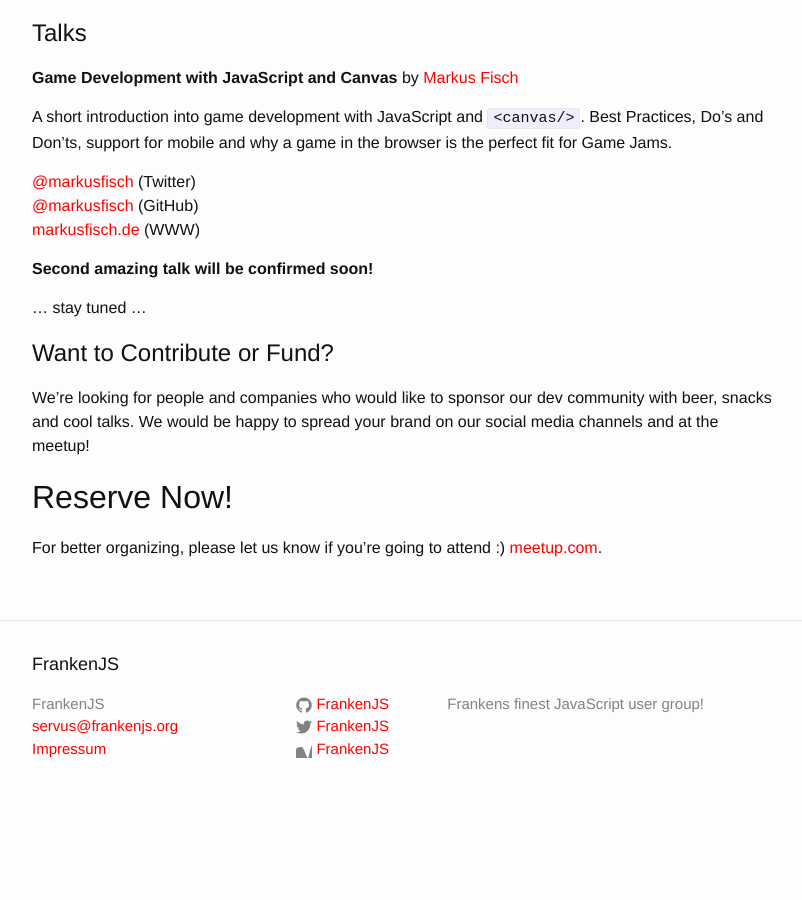
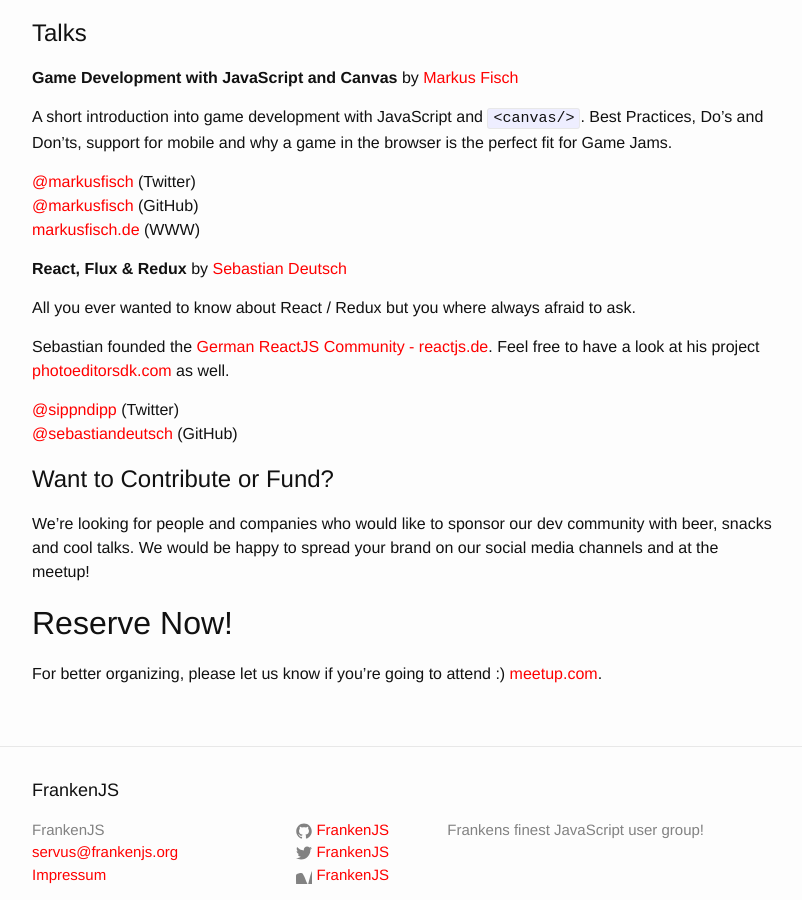
Before and after one commit to FrankenJS/frankenjs.github.io, a Jekyll site: the page built from _posts/2015-09-29-one-year-frankenjs.markdown, in a window 1280 px wide and 900 px high, scrolled down 571 px. Shown: the whole window, without its empty margins (238-1040 px from the left). Built offline with Jekyll 4.4.1, drawn with Linux system fonts in a browser that asks for light colours; before the commit the page ends 1391 px from its top, so only the background shows below that.

Commit message:
Announcing React Talk :D

```diff
--- a/_posts/2015-09-29-one-year-frankenjs.markdown
+++ b/_posts/2015-09-29-one-year-frankenjs.markdown
@@ -22,9 +22,15 @@ the perfect fit for Game Jams.
 [@markusfisch][markus-fisch-github] (GitHub)<br />
 [markusfisch.de][markus-fisch-www] (WWW)
 
-**Second amazing talk will be confirmed soon!**
+**React, Flux & Redux** by [Sebastian Deutsch][sebastian-deutsch-twitter]
 
-... stay tuned ...
+All you ever wanted to know about React / Redux but you where always afraid to ask.
+
+Sebastian founded the [German ReactJS Community - reactjs.de][reactjsde]. Feel free to have
+a look at his project [photoeditorsdk.com][photoeditorsdk] as well.
+
+[@sippndipp][sebastian-deutsch-twitter] (Twitter)<br />
+[@sebastiandeutsch][sebastian-deutsch-github] (GitHub)
 
 # Want to Contribute or Fund?
 
@@ -39,3 +45,7 @@ For better organizing, please let us know if you're going to attend :) [meetup.c
 [markus-fisch-twitter]: http://twitter.com/markusfisch
 [markus-fisch-github]: http://github.com/markusfisch
 [markus-fisch-www]: http://twitter.com/markusfisch
+[sebastian-deutsch-twitter]: http://twitter.com/sippndipp
+[sebastian-deutsch-github]: http://github.com/sebastiandeutsch
+[reactjsde]: http://reactjs.de
+[photoeditorsdk]: http://photoeditorsdk.com
```
